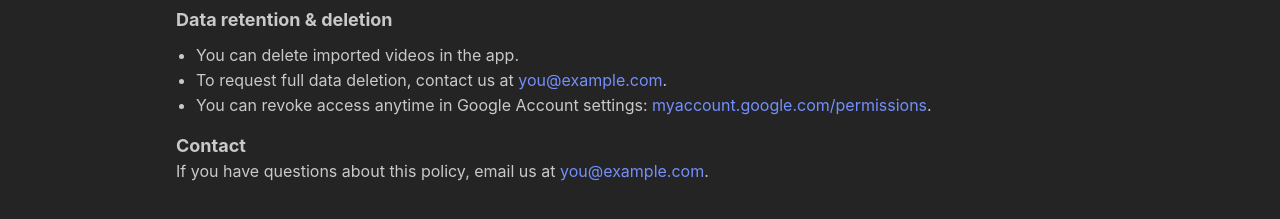
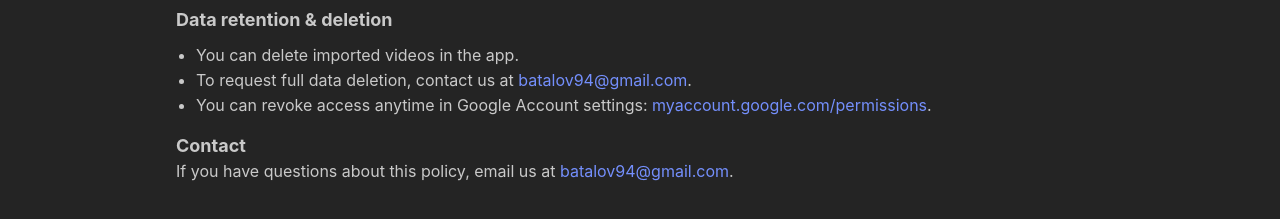
Before and after one commit to batalovmv/stream_history, a React (Vite) app in the folder streamhub/: page /privacy in a window 1280 px wide. Shown: the part 503-722 px from the top of the page. Built offline with nearby package versions, Linux system fonts and the light colour scheme; no server answers.

Commit message:
изменил майл в privacypage

```diff
--- a/streamhub/src/pages/PrivacyPage.tsx
+++ b/streamhub/src/pages/PrivacyPage.tsx
@@ -32,7 +32,7 @@ export default function PrivacyPage() {
             <List mt="xs">
                 <List.Item>You can delete imported videos in the app.</List.Item>
                 <List.Item>
-                    To request full data deletion, contact us at <Anchor href="mailto:you@example.com">you@example.com</Anchor>.
+                    To request full data deletion, contact us at <Anchor href="mailto:batalov94@gmail.com">batalov94@gmail.com</Anchor>.
                 </List.Item>
                 <List.Item>
                     You can revoke access anytime in Google Account settings:&nbsp;
@@ -46,7 +46,7 @@ export default function PrivacyPage() {
             <Title order={4}>Contact</Title>
             <Text>
                 If you have questions about this policy, email us at&nbsp;
-                <Anchor href="mailto:you@example.com">you@example.com</Anchor>.
+                <Anchor href="mailto:batalov94@gmail.com">batalov94@gmail.com</Anchor>.
             </Text>
         </Container>
     )
```
